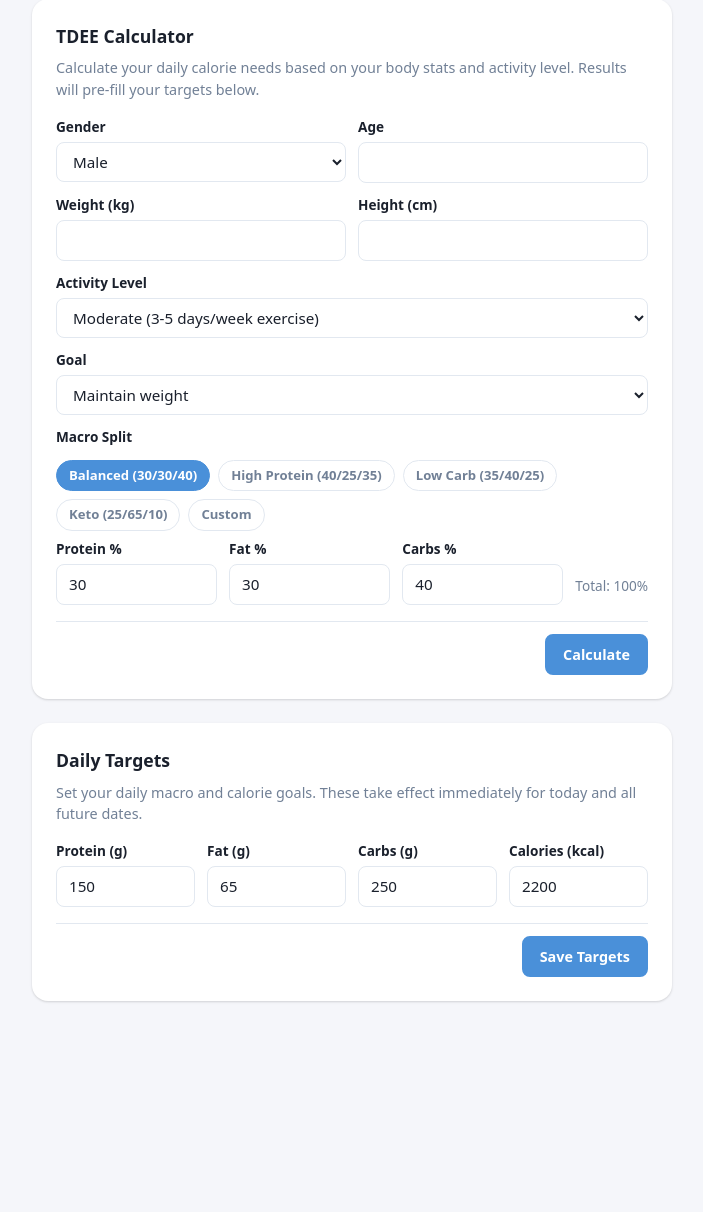
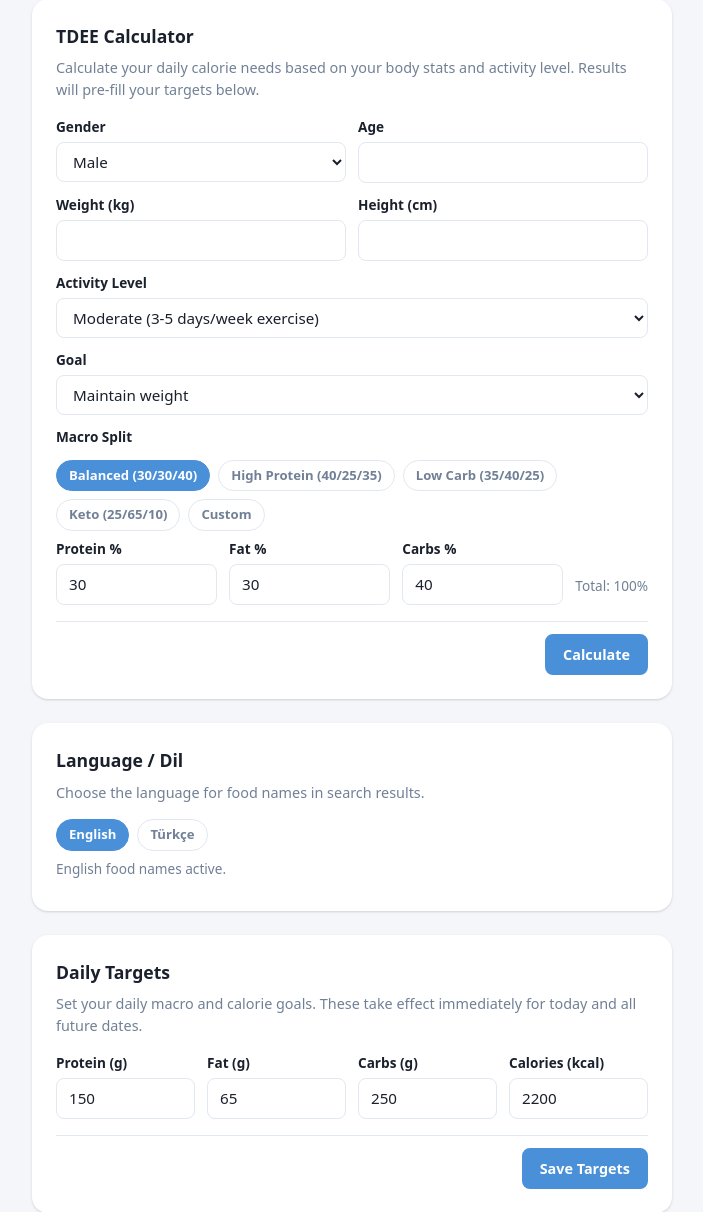
Before and after one commit to sakaryag/nutrition-tracker, a Flask app: page /settings in a window 1280 px wide. Shown: the part 162-1374 px from the top of the page, without its empty margins (24-727 px from the left). Before the commit the page ends 1164 px from the top, so only its background shows below. Run offline with Flask 3, Linux system fonts and the light colour scheme; the visitor is signed in with stand-in values (Sample User, id 1); data that the repository does not hold is empty.

Commit message:
feat: Turkish language support for food search
- Add name_tr column to SavedFood model (all 6010 foods translated via Claude)
- Search now queries both name and name_tr so typing in Turkish or English works
- Relevance ranking uses name_tr when lang=tr
- Settings page: language toggle (EN/TR) persisted in localStorage
- Lang helper in app.js: Lang.get/set/isTr/foodName/langParam
- All autocomplete dropdowns show Turkish names when TR mode is active

Co-Authored-By: Claude <noreply@anthropic.com>

```diff
--- a/models/saved_food.py
+++ b/models/saved_food.py
@@ -20,6 +20,7 @@ class SavedFood(db.Model):
     default_serving = db.Column(db.Float, default=100)
     serving_unit = db.Column(db.String(20), default='g')
     food_type = db.Column(db.String(20), nullable=False, default='ingredient')
+    name_tr = db.Column(db.String(300), nullable=True)
     is_archived = db.Column(db.Boolean, default=False)
     created_at = db.Column(db.DateTime, default=datetime.utcnow)
     updated_at = db.Column(
@@ -48,5 +49,6 @@ class SavedFood(db.Model):
             'default_serving': self.default_serving,
             'serving_unit': self.serving_unit,
             'food_type': self.food_type,
+            'name_tr': self.name_tr,
             'is_archived': self.is_archived,
         }
--- a/static/js/app.js
+++ b/static/js/app.js
@@ -89,6 +89,17 @@ function debounce(fn, ms) {
   };
 }
 
+/* ---------- Language helpers ---------- */
+const Lang = {
+  get() { return localStorage.getItem('nt_lang') || 'en'; },
+  set(l) { localStorage.setItem('nt_lang', l); document.documentElement.lang = l; },
+  isTr() { return this.get() === 'tr'; },
+  foodName(food) { return (this.isTr() && food.name_tr) ? food.name_tr : food.name; },
+  langParam() { return this.isTr() ? '&lang=tr' : ''; },
+};
+// Apply on load
+document.documentElement.lang = Lang.get();
+
 /* ---------- Nav: mobile toggle + active link ---------- */
 (function initNav() {
   const toggle = document.querySelector('.nav-toggle');
--- a/static/js/dashboard.js
+++ b/static/js/dashboard.js
@@ -330,7 +330,7 @@
   const debouncedSearch = debounce(async (q) => {
     if (q.length < 2) { autocompleteList.hidden = true; return; }
     try {
-      const foods = await api(`/api/foods?q=${encodeURIComponent(q)}`);
+      const foods = await api(`/api/foods?q=${encodeURIComponent(q)}${Lang.langParam()}`);
       renderAutocomplete(foods);
     } catch (_) {
       autocompleteList.hidden = true;
@@ -364,7 +364,7 @@
     autocompleteList.innerHTML = foods.slice(0, 10).map(f => {
       const brand = f.brand ? ` <span class="ac-sub">${escHtml(f.brand)}</span>` : '';
       const macros = `<span class="ac-sub">P:${round1(f.protein)}g F:${round1(f.fat)}g C:${round1(f.carbs)}g</span>`;
-      return `<li role="option" tabindex="-1" data-food='${JSON.stringify(f).replace(/'/g, "&#39;")}'>${escHtml(f.name)}${brand} ${macros}</li>`;
+      return `<li role="option" tabindex="-1" data-food='${JSON.stringify(f).replace(/'/g, "&#39;")}'>${escHtml(Lang.foodName(f))}${brand} ${macros}</li>`;
     }).join('');
     autocompleteList.hidden = false;
   }
--- a/static/js/foods.js
+++ b/static/js/foods.js
@@ -80,7 +80,7 @@
     }
     usdaFoodsList.innerHTML = '<p class="empty-msg">Searching&hellip;</p>';
     try {
-      const foods = await api(`/api/foods?q=${encodeURIComponent(q)}`);
+      const foods = await api(`/api/foods?q=${encodeURIComponent(q)}${Lang.langParam()}`);
       const usda = (foods || []).filter(f => f.source === 'usda');
       renderUsdaFoods(usda);
     } catch (err) {
--- a/static/js/meal_templates.js
+++ b/static/js/meal_templates.js
@@ -211,7 +211,7 @@
   var debouncedItemSearch = debounce(async function (q) {
     if (q.length < 2) { itemAutocomplete.hidden = true; return; }
     try {
-      var foods = await api('/api/foods?q=' + encodeURIComponent(q) + '&food_type=' + encodeURIComponent(itemSearchFilter));
+      var foods = await api('/api/foods?q=' + encodeURIComponent(q) + '&food_type=' + encodeURIComponent(itemSearchFilter) + Lang.langParam());
       renderAC(foods);
     } catch (_) { itemAutocomplete.hidden = true; }
   }, 280);
@@ -223,7 +223,7 @@
     itemAutocomplete.innerHTML = foods.slice(0, 10).map(function (f) {
       var sub = f.brand ? ' <span class="ac-sub">' + esc(f.brand) + '</span>' : '';
       return '<li role="option" tabindex="-1" data-food=\'' + JSON.stringify(f).replace(/'/g, '&#39;') + '\'>' +
-        esc(f.name) + sub + ' <span class="ac-sub">P:' + r1(f.protein) + ' F:' + r1(f.fat) + ' C:' + r1(f.carbs) + 'g</span></li>';
+        esc(Lang.foodName(f)) + sub + ' <span class="ac-sub">P:' + r1(f.protein) + ' F:' + r1(f.fat) + ' C:' + r1(f.carbs) + 'g</span></li>';
     }).join('');
     itemAutocomplete.hidden = false;
   }
--- a/templates/settings.html
+++ b/templates/settings.html
@@ -119,6 +119,16 @@
     </div>
   </article>
 
+  <article class="settings-card" style="margin-bottom:1.5rem;">
+    <h2>Language / Dil</h2>
+    <p class="settings-description">Choose the language for food names in search results.</p>
+    <div class="preset-buttons">
+      <button type="button" class="btn btn-preset" id="lang-en">English</button>
+      <button type="button" class="btn btn-preset" id="lang-tr">Türkçe</button>
+    </div>
+    <p class="form-hint" id="lang-note" style="margin-top:.5rem;"></p>
+  </article>
+
   <article class="settings-card">
     <h2>Daily Targets</h2>
     <p class="settings-description">Set your daily macro and calorie goals. These take effect immediately for today and all future dates.</p>
@@ -158,4 +168,20 @@
 
 {% block scripts %}
 <script src="/static/js/settings.js"></script>
+<script>
+(function() {
+  const enBtn = document.getElementById('lang-en');
+  const trBtn = document.getElementById('lang-tr');
+  const note  = document.getElementById('lang-note');
+  function update() {
+    const l = Lang.get();
+    enBtn.classList.toggle('active', l === 'en');
+    trBtn.classList.toggle('active', l === 'tr');
+    note.textContent = l === 'tr' ? 'Türkçe besin isimleri aktif.' : 'English food names active.';
+  }
+  enBtn.addEventListener('click', () => { Lang.set('en'); update(); });
+  trBtn.addEventListener('click', () => { Lang.set('tr'); update(); });
+  update();
+})();
+</script>
 {% endblock %}
```
Also changed, not shown: routes/foods.py (+22 -2 lines).
